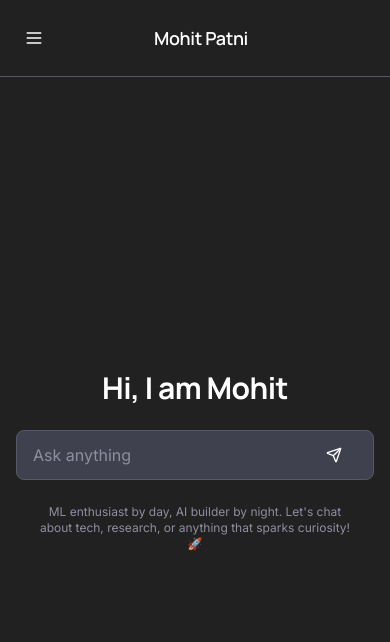
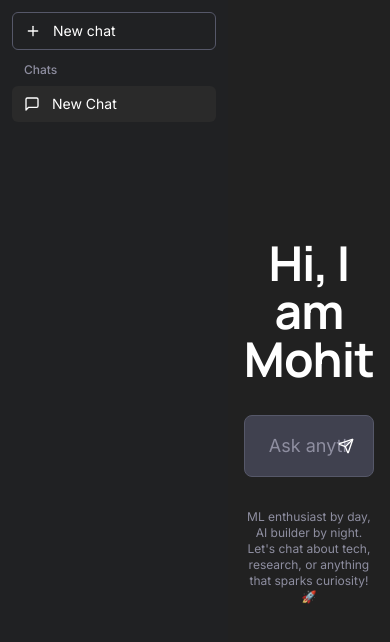
Before and after one commit to MohitPatni0731/Portfolio, a Next.js app: page / in a window 390 px wide. Shown: the top 642 px of the page. Built offline with nearby package versions, Linux system fonts and the light colour scheme.

Commit message:
Update ChatGPT interface with improved styling and functionality

```diff
--- a/app/globals.css
+++ b/app/globals.css
@@ -65,51 +65,6 @@ div[role="dialog"][aria-label*="dev"],
 div[role="dialog"][aria-label*="console"],
 div[role="dialog"][aria-label*="debug"] {
   display: none !important;
-}
-
-/* Mobile-specific styles */
-@media (max-width: 768px) {
-  /* Prevent zoom on input focus */
-  input[type="text"],
-  input[type="email"],
-  input[type="password"],
-  textarea {
-    font-size: 16px !important;
-  }
-
-  /* Smooth scrolling for mobile */
-  html {
-    scroll-behavior: smooth;
-  }
-
-  /* Prevent horizontal scroll */
-  body {
-    overflow-x: hidden;
-  }
-
-  /* Better touch targets */
-  button {
-    min-height: 44px;
-    min-width: 44px;
-  }
-
-  /* Prevent text selection on buttons */
-  button {
-    -webkit-touch-callout: none;
-    -webkit-user-select: none;
-    -khtml-user-select: none;
-    -moz-user-select: none;
-    -ms-user-select: none;
-    user-select: none;
-  }
-}
-
-/* Prevent zoom on input focus for all devices */
-input[type="text"],
-input[type="email"],
-input[type="password"],
-textarea {
-  font-size: 16px !important;
 }
 
 :root {
--- a/app/layout.tsx
+++ b/app/layout.tsx
@@ -27,13 +27,7 @@ export const metadata: Metadata = {
       "Machine Learning Research Scholar and Data Analyst specializing in advanced ML algorithms, data visualization, and network security research.",
     type: "website",
   },
-  generator: 'v0.dev',
-  viewport: {
-    width: 'device-width',
-    initialScale: 1,
-    maximumScale: 1,
-    userScalable: false,
-  },
+    generator: 'v0.dev'
 }
 
 export default function RootLayout({
@@ -43,10 +37,7 @@ export default function RootLayout({
 }) {
   return (
     <html lang="en" className={`${inter.variable} ${manrope.variable}`}>
-      <head>
-        <meta name="viewport" content="width=device-width, initial-scale=1, maximum-scale=1, user-scalable=no" />
-      </head>
-      <body className="font-inter antialiased touch-manipulation">
+      <body className="font-inter antialiased">
         {children}
       </body>
     </html>
--- a/app/page.tsx
+++ b/app/page.tsx
@@ -2,7 +2,7 @@ import { ChatInterface } from "@/components/chat-interface"
 
 export default function Home() {
   return (
-    <main className="flex h-screen w-full bg-[#212121] overflow-hidden">
+    <main className="flex h-screen bg-[#212121]">
       <ChatInterface />
     </main>
   )
--- a/components/chat-area.tsx
+++ b/components/chat-area.tsx
@@ -223,10 +223,10 @@ RESPONSE GUIDELINES:
   // Show centered input if no messages yet
   if (!hasStartedChat && (!currentChatId || currentMessages.length === 0)) {
     return (
-      <div className="flex-1 flex items-center justify-center bg-[#212121] px-4">
-        <div className="text-center w-full max-w-4xl mx-auto">
-          <h1 className="text-3xl sm:text-4xl md:text-5xl font-bold text-white mb-6 sm:mb-8">Hi, I am Mohit</h1>
-          <div className="w-full max-w-3xl mx-auto">
+      <div className="flex-1 flex items-center justify-center bg-[#212121]">
+        <div className="text-center max-w-4xl mx-auto px-4">
+          <h1 className="text-5xl font-bold text-white mb-8">Hi, I am Mohit</h1>
+          <div className="max-w-3xl mx-auto">
             <div className="relative">
               <input
                 type="text"
@@ -234,7 +234,7 @@ RESPONSE GUIDELINES:
                 value={inputValue}
                 onChange={(e) => setInputValue(e.target.value)}
                 onKeyPress={handleKeyPress}
-                className="w-full px-4 sm:px-6 py-3 sm:py-4 bg-[#40414f] text-white placeholder-[#8e8ea0] rounded-lg text-base sm:text-lg focus:outline-none focus:ring-1 focus:ring-[#8e8ea0] border border-[#565869]"
+                className="w-full px-6 py-4 bg-[#40414f] text-white placeholder-[#8e8ea0] rounded-lg text-lg focus:outline-none focus:ring-1 focus:ring-[#8e8ea0] border border-[#565869]"
               />
               <div className="absolute right-3 top-1/2 transform -translate-y-1/2">
                 <button
@@ -246,7 +246,7 @@ RESPONSE GUIDELINES:
               </div>
             </div>
           </div>
-          <p className="text-xs text-[#8e8ea0] mt-6 sm:mt-8 px-4">
+          <p className="text-xs text-[#8e8ea0] mt-8">
             ML enthusiast by day, AI builder by night. Let's chat about tech, research, or anything that sparks curiosity! 🚀
           </p>
         </div>
@@ -266,7 +266,7 @@ RESPONSE GUIDELINES:
 
       {/* Input Area */}
       <div className="border-t border-[#565869] bg-[#212121]">
-        <div className="max-w-4xl mx-auto p-3 sm:p-4">
+        <div className="max-w-4xl mx-auto p-4">
           <div className="relative">
             <input
               type="text"
@@ -274,7 +274,7 @@ RESPONSE GUIDELINES:
               value={inputValue}
               onChange={(e) => setInputValue(e.target.value)}
               onKeyPress={handleKeyPress}
-              className="w-full px-4 sm:px-6 py-3 sm:py-4 bg-[#40414f] text-white placeholder-[#8e8ea0] rounded-lg text-base sm:text-lg focus:outline-none focus:ring-1 focus:ring-[#8e8ea0] border border-[#565869]"
+              className="w-full px-6 py-4 bg-[#40414f] text-white placeholder-[#8e8ea0] rounded-lg text-lg focus:outline-none focus:ring-1 focus:ring-[#8e8ea0] border border-[#565869]"
             />
             <div className="absolute right-3 top-1/2 transform -translate-y-1/2">
               <button
--- a/components/chat-interface.tsx
+++ b/components/chat-interface.tsx
@@ -3,12 +3,10 @@
 import { useState, useEffect } from "react"
 import { Sidebar } from "./sidebar"
 import { ChatArea } from "./chat-area"
-import { Menu, X } from "lucide-react"
 
 export function ChatInterface() {
   const [chats, setChats] = useState<Array<{ id: string; title: string; timestamp: Date }>>([])
   const [currentChatId, setCurrentChatId] = useState<string | null>(null)
-  const [isSidebarOpen, setIsSidebarOpen] = useState(false)
 
   // Auto-create a chat when component mounts
   useEffect(() => {
@@ -33,59 +31,21 @@ export function ChatInterface() {
     }
     setChats(prev => [newChat, ...prev])
     setCurrentChatId(newChatId)
-    // Close sidebar on mobile after starting new chat
-    setIsSidebarOpen(false)
-  }
-
-  const handleSelectChat = (chatId: string) => {
-    setCurrentChatId(chatId)
-    // Close sidebar on mobile after selecting chat
-    setIsSidebarOpen(false)
   }
 
   return (
-    <div className="flex h-full w-full relative">
-      {/* Mobile Sidebar Overlay */}
-      {isSidebarOpen && (
-        <div
-          className="fixed inset-0 bg-black bg-opacity-50 z-40 lg:hidden"
-          onClick={() => setIsSidebarOpen(false)}
-        />
-      )}
-
-      {/* Sidebar */}
-      <div className={`
-        fixed lg:static inset-y-0 left-0 z-50 transform transition-transform duration-300 ease-in-out
-        ${isSidebarOpen ? 'translate-x-0' : '-translate-x-full lg:translate-x-0'}
-      `}>
+    <div className="flex h-full w-full">
       <Sidebar
         chats={chats}
         currentChatId={currentChatId}
         onNewChat={startNewChat}
-          onSelectChat={handleSelectChat}
+        onSelectChat={setCurrentChatId}
       />
-      </div>
-
-      {/* Main Chat Area */}
-      <div className="flex-1 flex flex-col relative">
-        {/* Mobile Header */}
-        <div className="lg:hidden flex items-center justify-between p-4 bg-[#212121] border-b border-[#565869]">
-          <button
-            onClick={() => setIsSidebarOpen(!isSidebarOpen)}
-            className="p-2 hover:bg-[#2A2A2A] rounded-md transition-colors"
-          >
-            {isSidebarOpen ? <X size={20} className="text-white" /> : <Menu size={20} className="text-white" />}
-          </button>
-          <h1 className="text-lg font-semibold text-white">Mohit Patni</h1>
-          <div className="w-8"></div> {/* Spacer for centering */}
-        </div>
-
       <ChatArea
         currentChatId={currentChatId}
         chats={chats}
         setChats={setChats}
       />
     </div>
-    </div>
   )
 }
--- a/components/message.tsx
+++ b/components/message.tsx
@@ -13,18 +13,18 @@ interface MessageProps {
 
 export function Message({ message }: MessageProps) {
   return (
-    <div className={`py-4 sm:py-6 ${message.isUser ? "bg-[#212121]" : "bg-[#212121]"}`}>
-      <div className="max-w-4xl mx-auto flex gap-3 sm:gap-4 px-3 sm:px-4">
-        <div className={`w-6 h-6 sm:w-8 sm:h-8 rounded-full flex items-center justify-center flex-shrink-0 ${
+    <div className={`py-6 ${message.isUser ? "bg-[#212121]" : "bg-[#212121]"}`}>
+      <div className="max-w-4xl mx-auto flex gap-4 px-4">
+        <div className={`w-8 h-8 rounded-full flex items-center justify-center flex-shrink-0 ${
           message.isUser ? "bg-[#10a37f]" : "bg-[#19c37d]"
         }`}>
           {message.isUser ? (
-            <User size={14} className="sm:w-4 sm:h-4 text-white" />
+            <User size={16} className="text-white" />
           ) : (
-            <Bot size={14} className="sm:w-4 sm:h-4 text-white" />
+            <Bot size={16} className="text-white" />
           )}
         </div>
-        <div className="flex-1 text-white leading-relaxed text-sm sm:text-base">
+        <div className="flex-1 text-white leading-relaxed">
           <div className="whitespace-pre-wrap">{message.content}</div>
         </div>
       </div>
--- a/components/sidebar.tsx
+++ b/components/sidebar.tsx
@@ -17,7 +17,7 @@ interface SidebarProps {
 
 export function Sidebar({ chats, currentChatId, onNewChat, onSelectChat }: SidebarProps) {
   return (
-    <div className="w-[260px] lg:w-[260px] bg-[#202123] h-full flex flex-col">
+    <div className="w-[260px] bg-[#202123] h-full flex flex-col">
       {/* New Chat Button */}
       <div className="p-3">
         <button
@@ -25,8 +25,7 @@ export function Sidebar({ chats, currentChatId, onNewChat, onSelectChat }: Sideb
           className="w-full flex items-center gap-3 px-3 py-2 text-sm text-white hover:bg-[#2A2A2A] rounded-md transition-colors border border-[#565869]"
         >
           <Plus size={16} />
-          <span className="hidden sm:inline">New chat</span>
-          <span className="sm:hidden">New</span>
+          New chat
         </button>
       </div>
 
```
Lines whose indentation alone changed are shown as unchanged.
